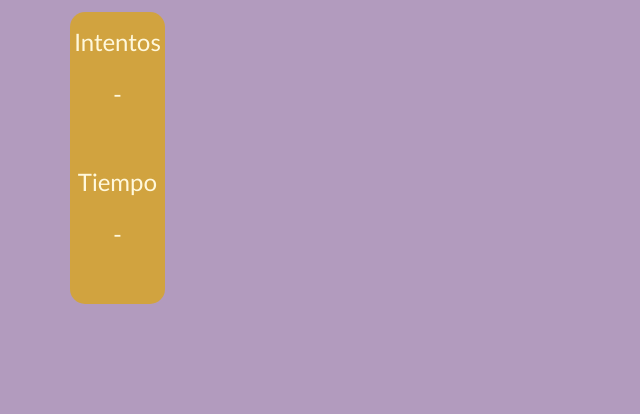
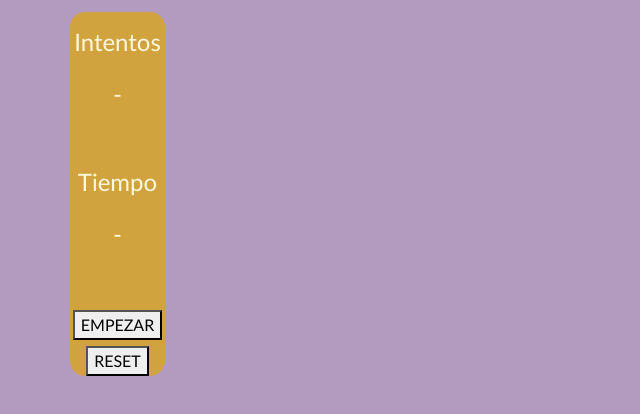
Before and after one commit to ahroncich7/MemoTest, a website: page index.html in a window 1280 px wide. Shown: the whole page, without its empty margins (0-640 px from the left). Drawn offline with nearby package versions, Linux system fonts and the light colour scheme.

Commit message:
Agrega funcion Reset y esconde boton Empezar

```diff
--- a/index.html
+++ b/index.html
@@ -30,6 +30,8 @@
                     <p>Tiempo</p>
                     <p id="timer">-</p>
                     <br>
+                    <button id="boton-iniciar" style="font-size: 1rem;" onclick="iniciarJuego()">EMPEZAR</button>
+                    <button id="boton-reset" style="font-size: 1rem;" onclick="reset()">RESET</button>
                 </div>
                 <div class="col-11">
                     <div class="row align-items-start">
--- a/main.js
+++ b/main.js
@@ -70,6 +70,7 @@ function asignarTarjetas() {
 }
 
 function iniciarJuego() {
+    document.getElementById("boton-iniciar").setAttribute("disabled", "")
     desbloquearInput();
     obtenerLista();
     asignarTarjetas();
@@ -121,3 +122,12 @@ function evaluarSiGano() {
     }
 
 }
+
+function reset() {
+    document.getElementById("timer").textContent = "-"
+    document.querySelector("#contador").textContent = "-"
+    pararTimer()
+    intentos = 0
+    listaFinal = [];
+    iniciarJuego()
+}
```
